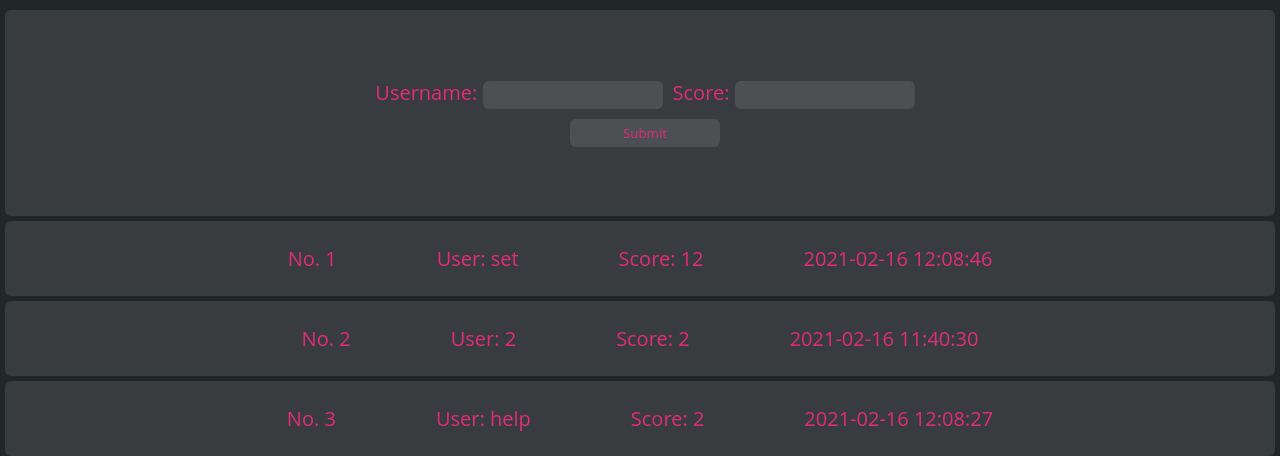
After one commit to amydevs/php-assignments, a PHP site: page /indexTest.php in a window 1280 px wide. The commit adds this page. Shown: the part 405-861 px from the top of the page. Run offline with PHP 8.4, Linux system fonts and the light colour scheme; data comes from the database, SQL or seed files in the repository; both versions use the stored data as it was after the commit.

Commit message:
updated everything

```diff
--- a/forms/task3/index.php
+++ b/1forms/task3/index.php
@@ -61,7 +61,7 @@ if (!empty($_POST)){
 							$index = 1;
 							// output data of each row
 							while($row = mysqli_fetch_assoc($result)) {
-								echo '<div class=listItem>'.$index.'<div style="width: 100px"></div>User: '.$row["Username"].'<div style="width: 100px"></div>Score: '.$row["Score"].'<div style="width: 100px"></div>'.$row["SubmitionDate"].'</div>';
+								echo '<div class=listItem>No. '.$index.'<div style="width: 100px"></div>User: '.$row["Username"].'<div style="width: 100px"></div>Score: '.$row["Score"].'<div style="width: 100px"></div>'.$row["SubmitionDate"].'</div>';
 								$index++;
 							}
 						} else {
--- /dev/null
+++ b/1forms/task3/indexTest.php
@@ -0,0 +1,214 @@
+<!-- Written by June Yan (c) 2021 -->
+<!DOCTYPE html>
+
+<?php
+$servername = "localhost";
+$user = "root";
+$password = "";
+$dbname = "competition";
+
+// Create connection
+$conn = new mysqli($servername, $user, $password, $dbname);
+
+// Check connection
+if ($conn->connect_error) {
+  die("Connection failed: " . $conn->connect_error);
+}
+
+if (!empty($_POST)){
+    $username = $_POST['username'];
+    $score = $_POST['score'];
+    $sql = "INSERT INTO main (Username, Score)
+    VALUES ('$username', $score)";
+    if ($conn->query($sql) === TRUE) {
+    } else {
+        echo "Error: " . $sql . "<br>" . $conn->error;
+    }
+}
+?>
+
+<html lang="en">
+	<head>
+		<meta charset="UTF-8">
+		<title>Demo</title>
+	</head>
+
+	<body>
+        <div id="app" onkeydown="snakeChecker()">
+			<iframe onload="iframeLoaded()" src="http://www.menet.umn.edu/~dockt036/snake.html" width="500px" height="400px"></iframe>
+			<div id="formContainer">
+				<form method="POST" action="">
+					<div id="inputCenter">
+						<span style="margin: 0px 5px 0px 5px;">
+							Username:
+							<input class="textbox" name="username" type="text">
+						</span>
+						<span style="margin: 0px 5px 0px 5px;">
+							Score:
+							<input onkeyup="mask()" class="textbox mask" name="score" type="text">
+						</span>
+					</div>
+					<div id="inputCenter"><button id="submitButton" type="submit">Submit</button></div>
+
+				</form>
+			</div>
+				<div>
+					<?php
+						$sql = "SELECT * FROM main
+						ORDER BY Score DESC;";
+						$result = mysqli_query($conn, $sql);
+
+						if (mysqli_num_rows($result) > 0) {
+							$index = 1;
+							// output data of each row
+							while($row = mysqli_fetch_assoc($result)) {
+								echo '<div class=listItem>No. '.$index.'<div style="width: 100px"></div>User: '.$row["Username"].'<div style="width: 100px"></div>Score: '.$row["Score"].'<div style="width: 100px"></div>'.$row["SubmitionDate"].'</div>';
+								$index++;
+							}
+						} else {
+						echo "0 results";
+						}
+						$conn->close();
+					?>
+				</div>
+        	</div>
+	</body>
+</html>
+
+<script>
+	// new Vue({
+	// 	el: "#app",
+	// 	data() {
+	// 		return {
+	// 			xValue: '',
+	// 			yValue: '',
+	// 			inputDefaultValue: 'Click to Add',
+	// 			inputValue: 'Click to Add'
+	// 		}
+	// 	},
+	// 	mounted() {
+	// 	},
+	// 	methods: {
+	// 	},
+	// 	watch: {
+	// 	}
+	// });
+	var object = {score:['']}
+
+	mask();
+
+
+
+	function mask() {
+		var elementList = document.querySelectorAll('.mask')
+		for (let index = 0; index < elementList.length; index++) {
+
+			var element = elementList[index];
+			var array = object[element.name];
+
+			if(isNaN(element.value) && !element.value.startsWith("-")){
+				element.value = (array)[0]
+			}
+			else {
+				array.unshift(element.value);
+			}
+			array.length = 2;
+		}
+	};
+
+	function iframeLoaded() {
+		setTimeout(function(){ console.log(document.querySelector('iframe').contentWindow['mySnakeBoard']) }, 3000);
+		// var observer = new MutationObserver(function(mutations) {
+		// mutations.forEach(function(mutation) {
+		// 		if (mutation.type == "attributes") {
+		// 		console.log("attributes changed")
+		// 		}
+		// 	});
+		// });
+
+		// observer.observe(element, {
+		// 	attributes: true //configure it to listen to attribute changes
+		// });
+	}
+</script>
+
+<style>
+	  /* sets variables */
+	:root {
+        --textColor: #e22c78;
+        --background: rgba(255, 255, 255, 0.1);
+    }
+    html {
+        height: 100%;
+    }
+	#app {
+		height: 100%;
+		width: 100%;
+	}
+    body {
+        background: #212629;
+        font-family: Open Sans, sans-serif;
+		font-size: 20px;
+        color: var(--textColor);
+        display: flex;
+        justify-content: center;
+        align-items: center;
+        height: 100%;
+        margin: 0;
+    }
+    #formContainer {
+        background: var(--background);
+        border: black;
+        border-radius: 6px;
+        padding: 5%;
+		margin: 5px;
+    }
+    .textbox {
+        font-family: Open Sans, sans-serif;
+        color: #fff;
+        border-radius: 6px;
+        border: 0;
+        background: var(--background);
+        width: 150px;
+        padding: 5px 15px;
+        text-align: center;
+    }
+    #inputCenter {
+        display: inline-flex;
+        align-items: center;
+        justify-content: center;
+		width: 100%;
+		margin: 5px;
+    }
+    #submitButton {
+        font-family: Open Sans, sans-serif;
+        color: var(--textColor);
+        border-radius: 6px;
+        border: 0;
+        background: var(--background);
+        width: 150px;
+        padding: 5px 15px;
+        text-align: center;
+        cursor: pointer;
+    }
+	.listItem {
+		overflow: hidden;
+		position: relative;
+		display: flex;
+		width: auto;
+		align-items: center;
+		justify-items: center;
+		justify-content: center;
+		align-content: center;
+		text-align: center;
+		height: 75px;
+		margin: 5px;
+		border-radius: 6px;
+		background: var(--background);
+		cursor: pointer;
+		color: var(--textColor);
+		grid-template-columns: 50px, 200px;
+		grid-template-rows: 100%;
+	}
+</style>
+<style module>
--- a/phpInfo.php
+++ /dev/null
@@ -1,3 +0,0 @@
-<?php
-phpinfo();
-?>
```
Also changed, not shown: 2binary/task3/Frm_Processing.php (added, +12 -0 lines), 2binary/task3/index.html (added, +13 -0 lines), 1forms/task1/README.md (renamed from forms/task1/README.md), 1forms/task1/index.html (renamed from forms/task1/index.html), 1forms/task1/process.php (renamed from forms/task1/process.php), 1forms/task2/README.md (renamed from forms/task2/README.md), 1forms/task2/addResults.php (renamed from forms/task2/addResults.php), 1forms/task2/index.html (renamed from forms/task2/index.html), 1forms/task2/indexOld.html (renamed from forms/task2/indexOld.html), 1forms/task2/js/vue.js (renamed from forms/task2/js/vue.js), 1forms/task3/README.md (added), 1forms/task3/competition.sql (renamed from forms/task3/competition.sql), 1forms/task3/js/vue.js (renamed from forms/task3/js/vue.js), 1forms/task4/README.md (renamed from forms/task4/README.md), 2 more files.
